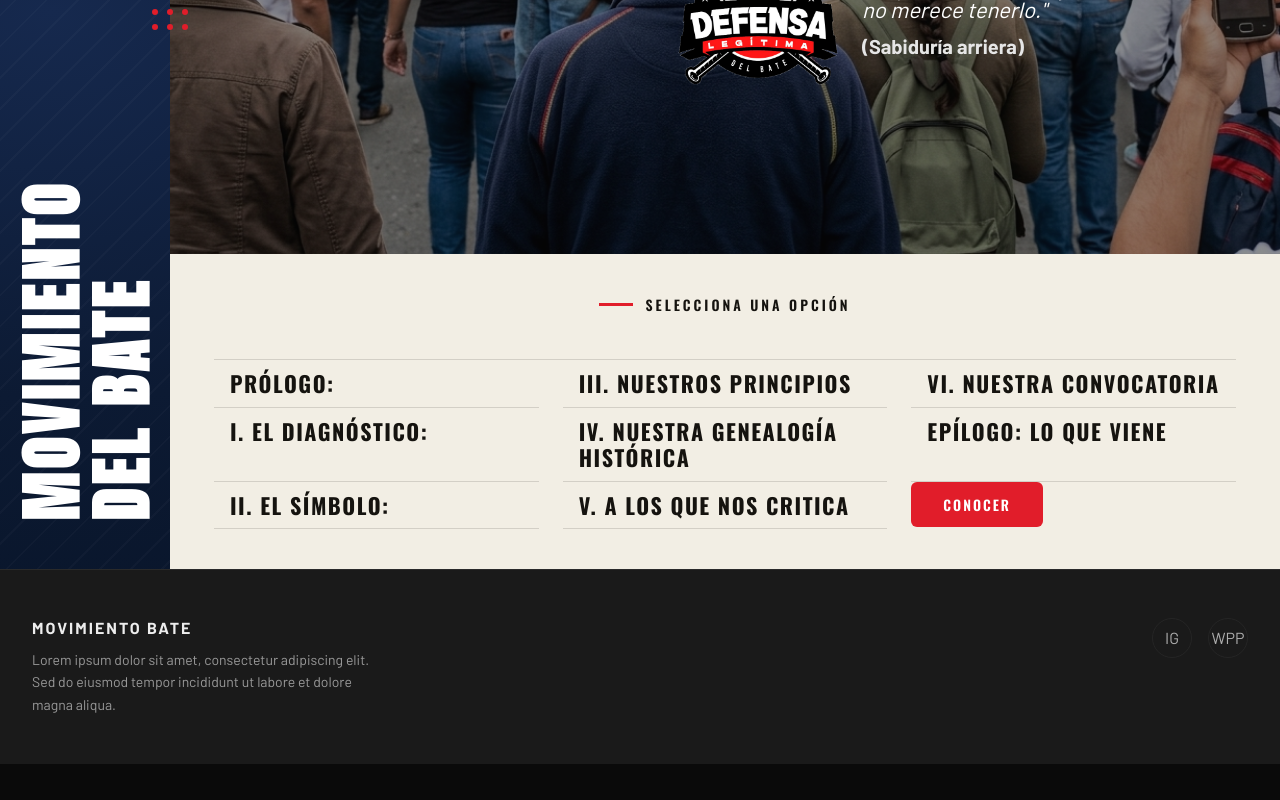
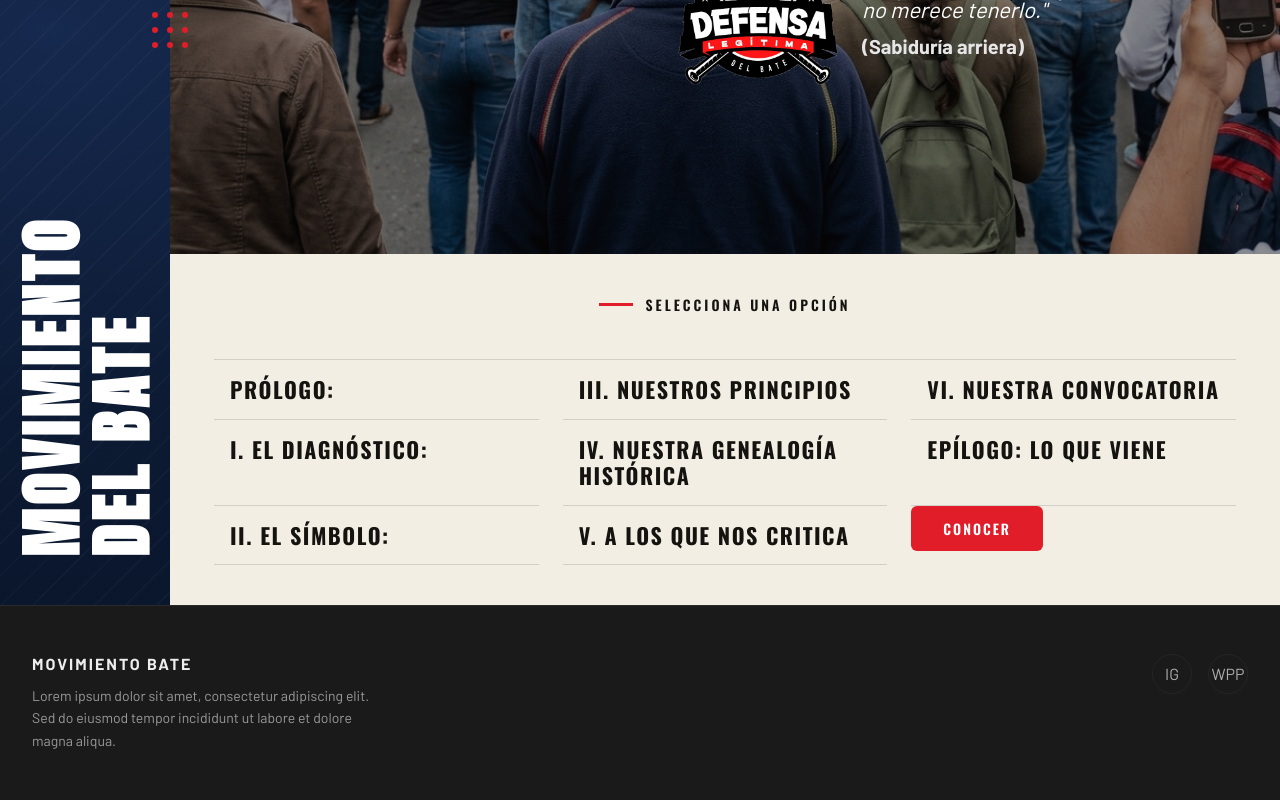
Before and after one commit to EsneiderCdD/movimiento-bate, a Next.js app: page / in a window 1280 px wide. Shown: the part 1868-2668 px from the top of the page. Before the commit the page ends 2632 px from the top, so only its background shows below. Built offline with nearby package versions, Linux system fonts and the light colour scheme.

Commit message:
feat(nosotros): options desing

```diff
--- a/src/components/specific/nosotros/NosotrosContent.module.css
+++ b/src/components/specific/nosotros/NosotrosContent.module.css
@@ -221,7 +221,7 @@
 }
 
 .indexItem {
-  padding: 10px 16px;
+  padding:  16px;
   font-family: var(--font-oswald);
   font-weight: 700;
   font-size: 22px;
```
